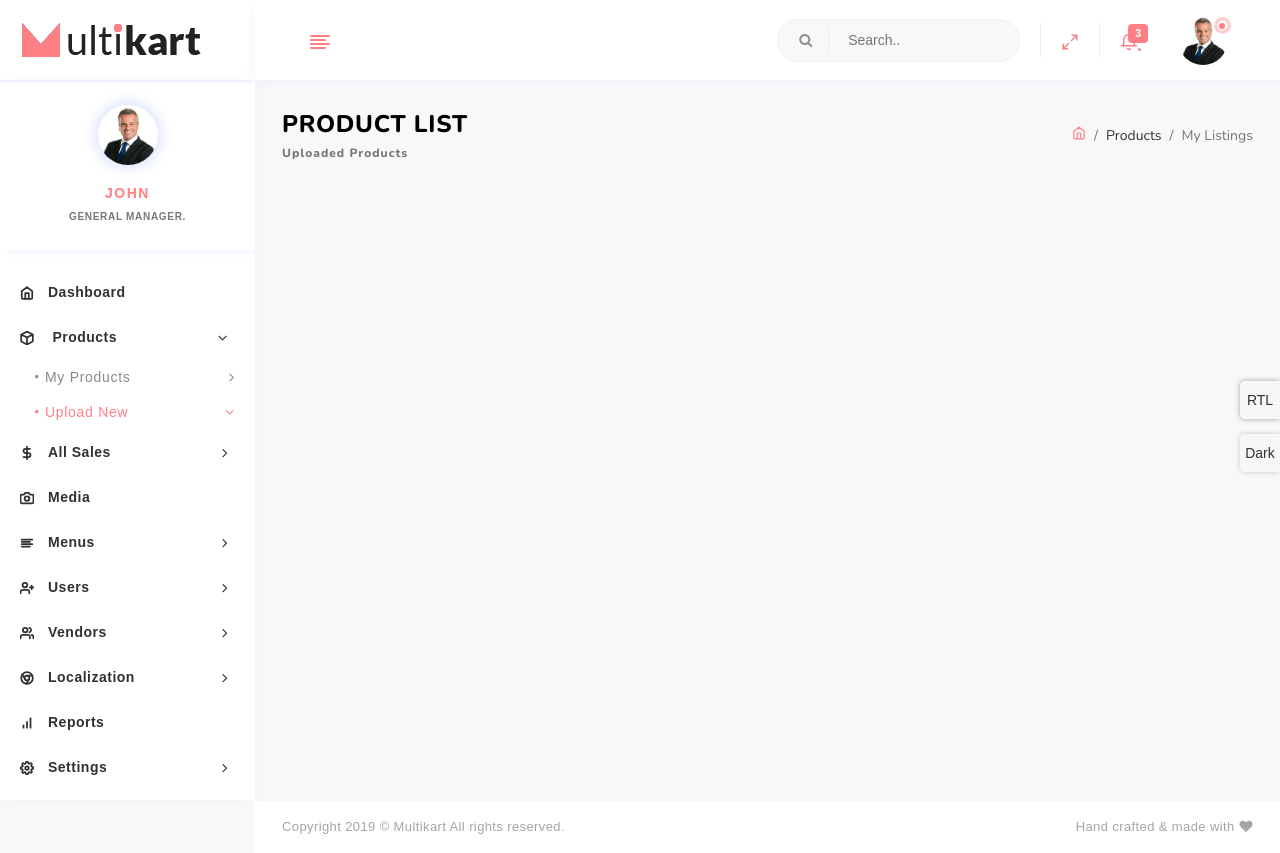
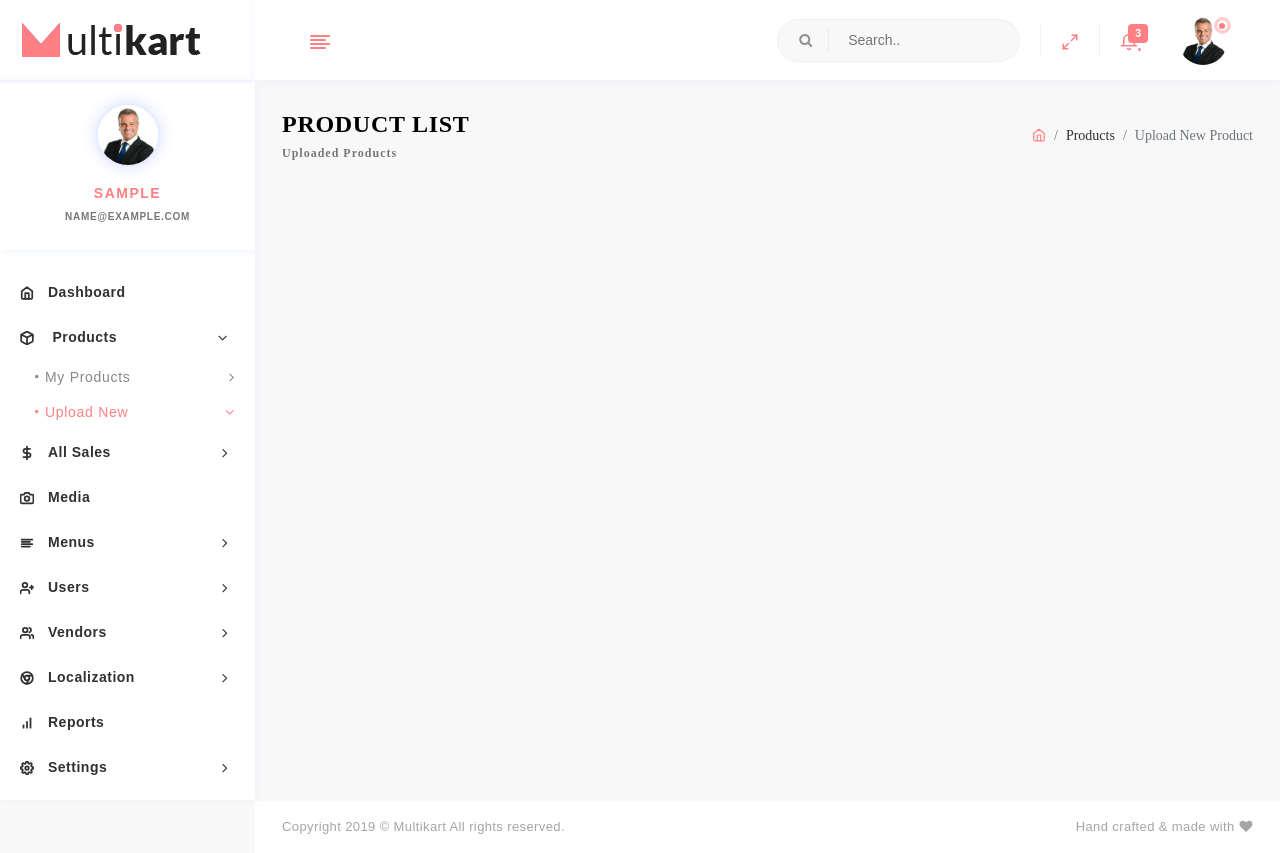
Before and after one commit to vnsmusyoki/Mialle, a PHP site: page /customer/upload-product.php in a window 1280 px wide. Run offline with PHP 8.4, Linux system fonts and the light colour scheme; the visitor is signed in with stand-in values (Sample User, id 1); tables that the repository leaves empty or names only in its code hold one stand-in row (values such as "Sample post"); some libraries are stand-ins or nearby versions.

Commit message:
customer identity

```diff
--- a/customer/assets/js/admin-customizer.js
+++ b/customer/assets/js/admin-customizer.js
@@ -1,34 +1,22 @@
 // RTl & Ltr
-$('<ul class="custom-theme"><li class="btn-rtl">RTL</li><li class="btn-dark-setting">Dark</li></ul>').appendTo($('body'));
-(function() {})();
+// $('<ul class="custom-theme"><li class="btn-rtl"></li><li class="btn-dark-setting">Dark</li></ul>').appendTo($('body'));
+// (function () { })();
 //live customizer js
-$(document).ready(function() {
+// $(document).ready(function () {
 
-    $('.btn-rtl').on('click', function() {
-        $("html").attr("dir", "");
-        $(this).toggleClass('rtl');
-        if ($('.btn-rtl').hasClass('rtl')) {
-            $('.btn-rtl').text('LTR');
-            $('body').addClass('rtl');
-            $("html").attr("dir", "rtl");
-        } else {
-            $('.btn-rtl').text('RTL');
-            $('body').removeClass('rtl');
-            $("html").attr("dir", "");
-        }
-    });
-    var body_event = $("body");
-    body_event.on("click", ".btn-dark-setting", function() {
-        $(this).toggleClass('dark');
-        $('body').removeClass('dark');
-        if ($('.btn-dark-setting').hasClass('dark')) {
-            $('.btn-dark-setting').text('Light');
-            $('body').addClass('dark');
-        } else {
-            $('#theme-dark').remove();
-            $('.btn-dark-setting').text('Dark');
-        }
 
-        return false;
-    });
-});
+//     var body_event = $("body");
+//     body_event.on("click", ".btn-dark-setting", function () {
+//         $(this).toggleClass('dark');
+//         $('body').removeClass('dark');
+//         if ($('.btn-dark-setting').hasClass('dark')) {
+//             $('.btn-dark-setting').text('Light');
+//             $('body').addClass('dark');
+//         } else {
+//             $('#theme-dark').remove();
+//             $('.btn-dark-setting').text('Dark');
+//         }
+
+//         return false;
+//     });
+// });
--- /dev/null
+++ b/customer/customer.php
@@ -0,0 +1,33 @@
+<?php
+session_start();
+if (!isset($_SESSION['customer'])) {
+    header('Location: ../login.php');
+} else {
+    include '../db-connection.php';
+    $email_username = $_SESSION['customer'];
+    $checkemail = "SELECT *  FROM `login` WHERE `login_email` = '$email_username' OR `login_username`= '$email_username'";
+    $queryemail = mysqli_query($conn, $checkemail);
+    $checkemailrows = mysqli_num_rows($queryemail);
+    if ($checkemailrows >= 1) {
+        while ($fetch = mysqli_fetch_assoc($queryemail)) {
+            $globalusername = $fetch['login_username'];
+            $globalemail = $fetch['login_email'];
+            $loggedinid = $fetch['login_id'];
+            $checkcustomer = "SELECT *  FROM `users` WHERE `login_user_id` = '$loggedinid'";
+            $querycustomer = mysqli_query($conn, $checkcustomer);
+            if ($querycustomer >= 1) {
+                while ($fetchcustomer = mysqli_fetch_assoc($querycustomer)) {
+                    $globalname = $fetchcustomer['user_name'];
+                    $globalcontact = $fetchcustomer['user_contact'];
+                    $globallocation = $fetchcustomer['user_location'];
+                }
+            }
+
+            global $globalusername;
+            global $globalemail;
+            global $globalname;
+            global $globalcontact;
+            global $globallocation;
+        }
+    }
+}
--- a/customer/upload-product.php
+++ b/customer/upload-product.php
@@ -1,3 +1,5 @@
+<?php include 'customer.php'; ?>
+
 <!DOCTYPE html>
 <html lang="en">
 
@@ -6,16 +8,10 @@
     <meta http-equiv="Content-Type" content="text/html; charset=UTF-8">
     <meta http-equiv="X-UA-Compatible" content="IE=edge">
     <meta name="viewport" content="width=device-width, initial-scale=1.0">
-    <meta name="description" content="Multikart admin is super flexible, powerful, clean &amp; modern responsive bootstrap 4 admin template with unlimited possibilities.">
-    <meta name="keywords" content="admin template, Multikart admin template, dashboard template, flat admin template, responsive admin template, web app">
-    <meta name="author" content="pixelstrap">
+
     <link rel="icon" href="assets/images/dashboard/favicon.png" type="image/x-icon">
     <link rel="shortcut icon" href="assets/images/dashboard/favicon.png" type="image/x-icon">
     <title>Mialle - Upload New Product</title>
-
-    <!-- Google font-->
-    <link href="https://fonts.googleapis.com/css?family=Work+Sans:100,200,300,400,500,600,700,800,900" rel="stylesheet">
-    <link href="https://fonts.googleapis.com/css?family=Nunito:200,200i,300,300i,400,400i,600,600i,700,700i,800,800i,900,900i" rel="stylesheet">
 
     <!-- Font Awesome-->
     <link rel="stylesheet" type="text/css" href="assets/css/vendors/fontawesome.css">
@@ -57,8 +53,8 @@
                     <div class="sidebar-user text-center">
                         <div><img class="img-60 rounded-circle blur-up lazyloaded" src="assets/images/dashboard/man.png" alt="#">
                         </div>
-                        <h6 class="mt-3 f-14">JOHN</h6>
-                        <p>general manager.</p>
+                        <h6 class="mt-3 f-14"><?php echo $globalusername; ?></h6>
+                        <p><?php echo $globalemail; ?></p>
                     </div>
                     <?php include 'sidebar.php'; ?>
                 </div>
@@ -84,7 +80,7 @@
                                 <ol class="breadcrumb pull-right">
                                     <li class="breadcrumb-item"><a href="index.php"><i data-feather="home"></i></a></li>
                                     <li class="breadcrumb-item">Products</li>
-                                    <li class="breadcrumb-item active">My Listings</li>
+                                    <li class="breadcrumb-item active">Upload New Product</li>
                                 </ol>
                             </div>
                         </div>
@@ -122,7 +118,7 @@
     <script src="assets/js/sidebar-menu.js"></script>
 
     <!--Customizer admin-->
-    <script src="assets/js/admin-customizer.js"></script>
+    <!-- <script src="assets/js/admin-customizer.js"></script> -->
 
     <!-- lazyload js-->
     <script src="assets/js/lazysizes.min.js"></script>
```
Also changed, not shown: customer/footer.php (indentation only).
